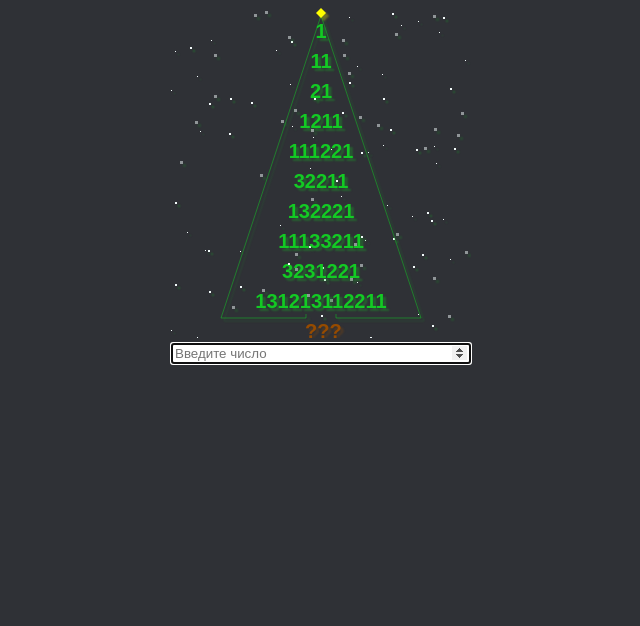
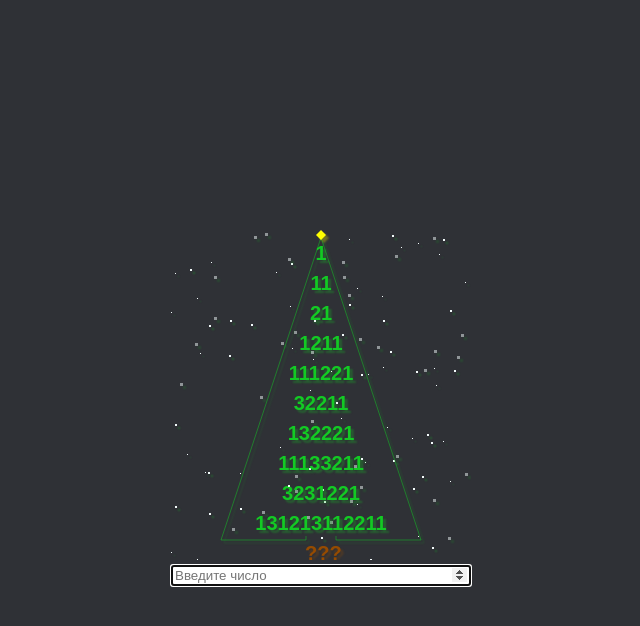
Before and after one commit to zoodogood/new_year-puzzle, a plain HTML site: page index.html in a window 1280 px wide. Shown: the whole page, without its empty margins (319-959 px from the left). Drawn offline with Linux system fonts and the light colour scheme.

Commit message:
Update index.html

```diff
--- a/index.html
+++ b/index.html
@@ -6,7 +6,7 @@
   <meta http-equiv="X-UA-Compatible" content="ie=edge">
   <title>1 <==> 11</title>
   <style>
-    body {display: flex; justify-content: center; align-items: center; }
+    body { min-height: 100vh; display: flex; justify-content: center; align-items: center; }
   </style>
 </head>
 <body>
```
